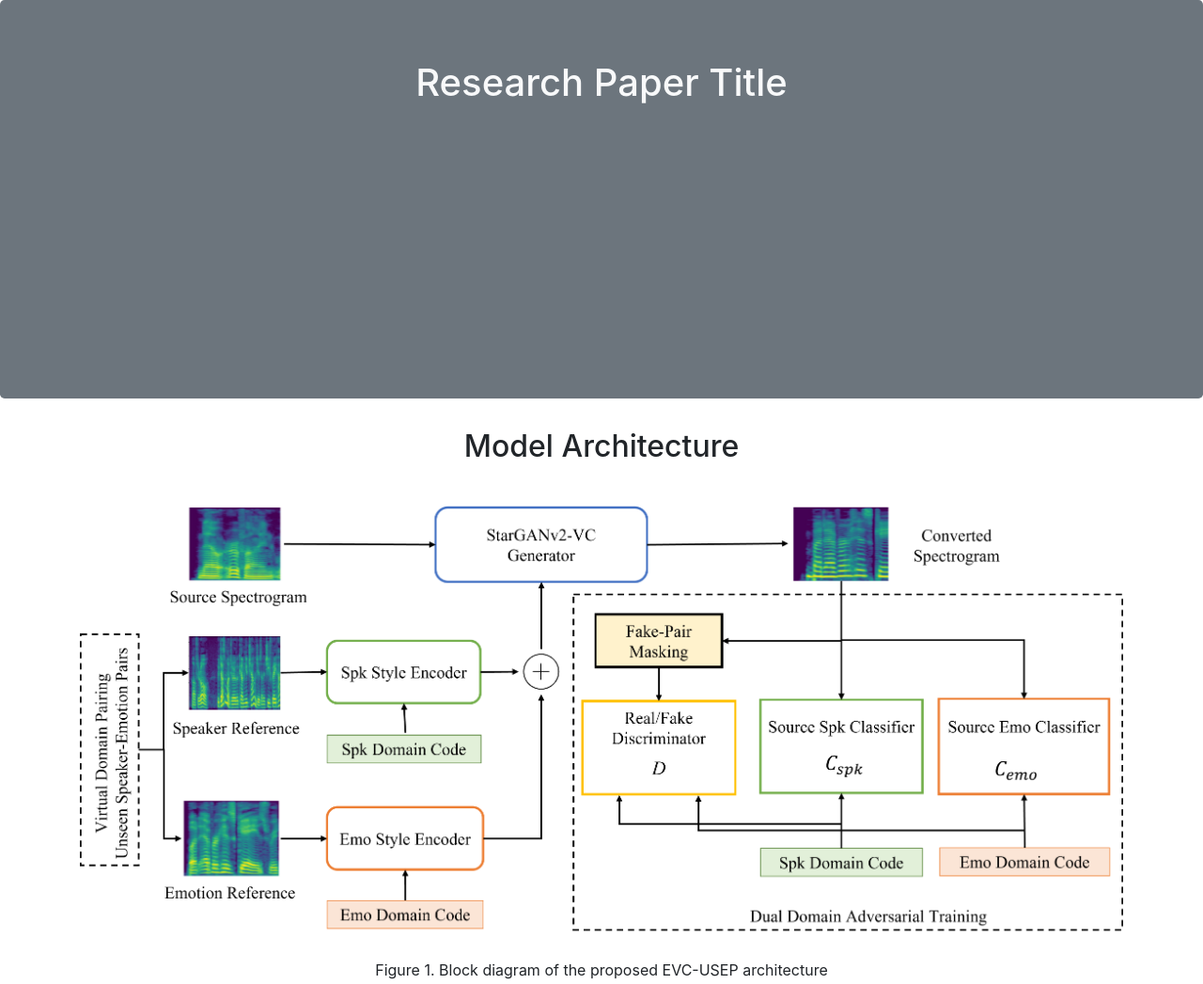
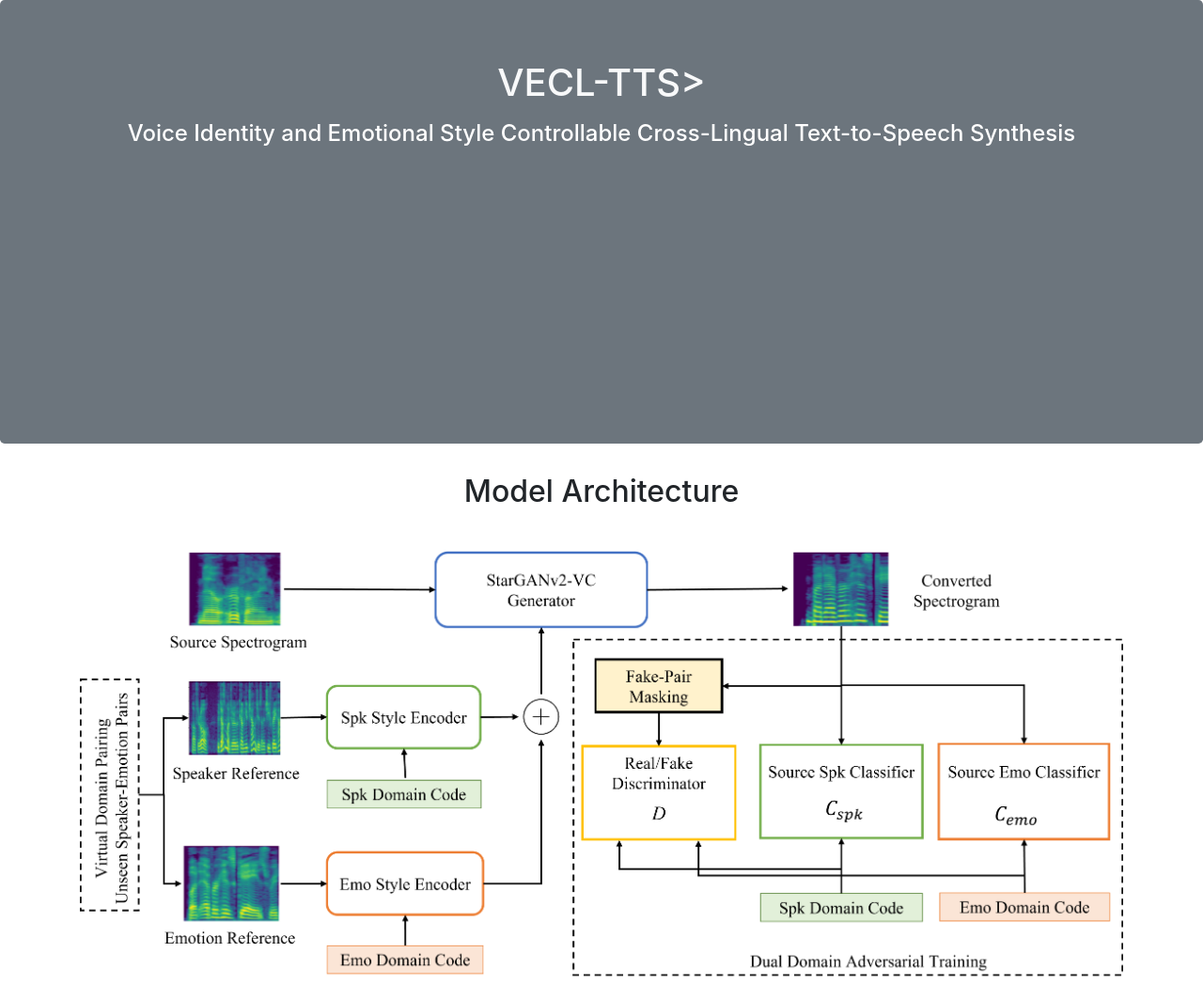
Before and after one commit to vecl-tts/vecl-tts, a plain HTML site: page index.html in a window 1280 px wide. Shown: the top 1047 px of the page at 94% size. Drawn offline with nearby package versions, Linux system fonts and the light colour scheme.

Commit message:
Update index.html

```diff
--- a/index.html
+++ b/index.html
@@ -12,7 +12,7 @@
     <link rel="stylesheet" href="https://stackpath.bootstrapcdn.com/bootstrap/4.1.3/css/bootstrap.min.css"
         integrity="sha384-MCw98/SFnGE8fJT3GXwEOngsV7Zt27NXFoaoApmYm81iuXoPkFOJwJ8ERdknLPMO" crossorigin="anonymous">
 
-    <title>Research Paper Title</title>
+    <title>VECL-TTS:Voice Identity and Emotional Style Controllable Cross-Lingual Text-to-Speech Synthesis</title>
 </head>
 <style type="text/css">
     table {
@@ -47,8 +47,8 @@
             <div class="container">
                 <div class="row align-items-center">
                     <div class="col-md-12">
-                        <h1><a class="text-light">Research Paper Title</h1><br>
-                        <font size=5><span style="color:#FFFFFF"><sup></sup>
+                        <h1><a class="text-light">VECL-TTS><br>
+                        <font size=5><span style="color:#FFFFFF">Voice Identity and Emotional Style Controllable Cross-Lingual Text-to-Speech Synthesis<sup></sup>
                                 <sup></sup><sup></sup>
                                 <sup></sup> </br>
                                 <font size=3><span style="color:#000000">
```
